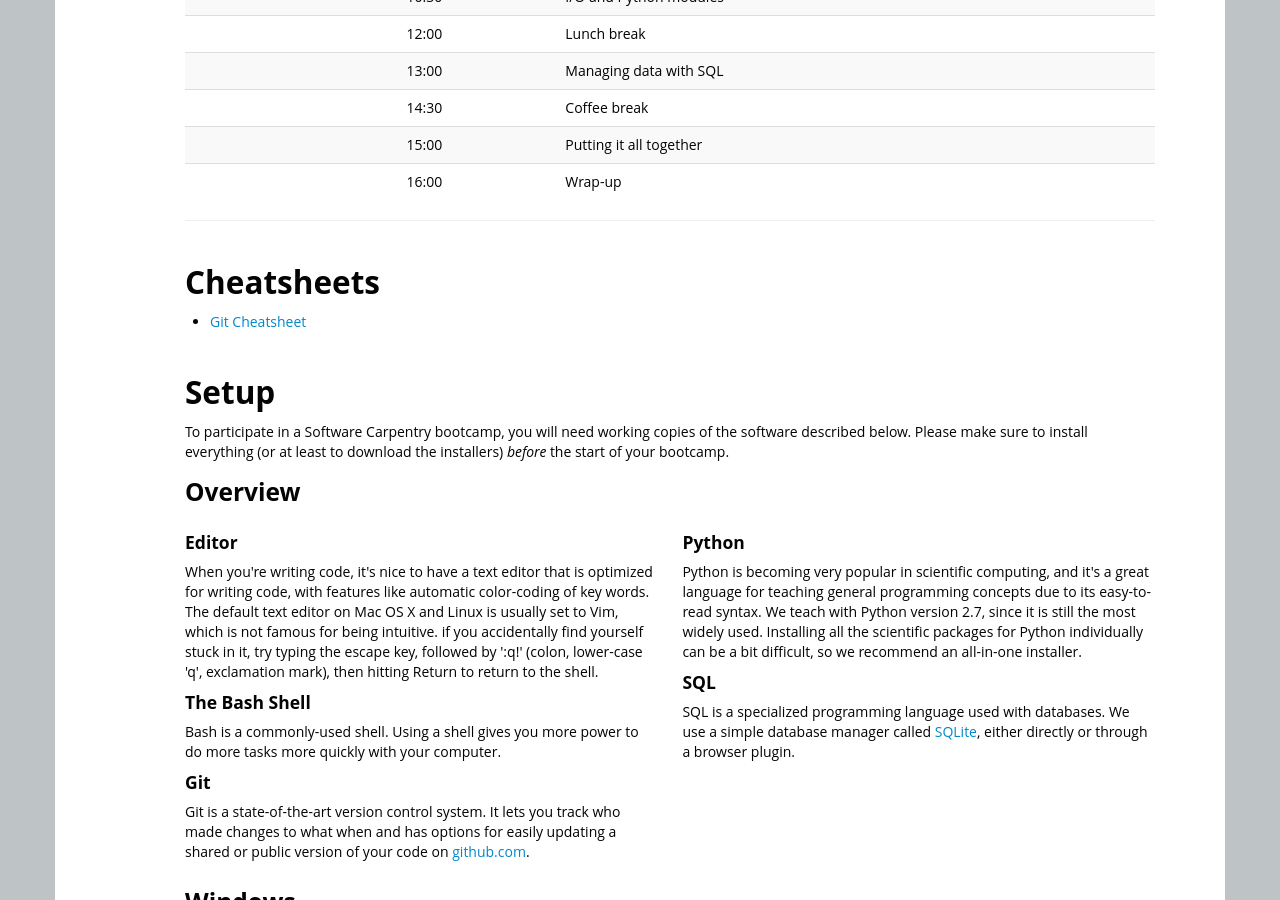
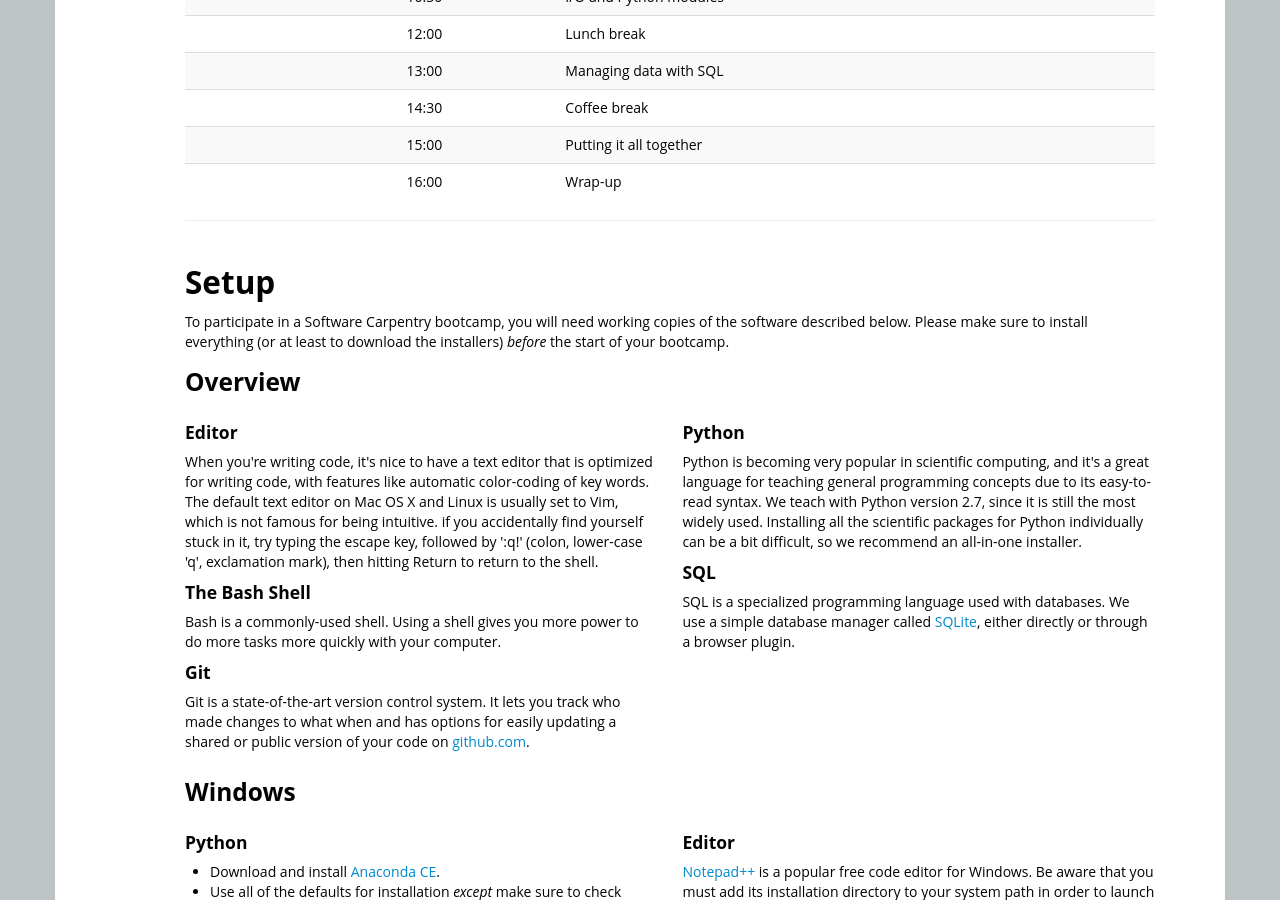
Before and after one commit to cliburn/workshop-swc, a Jekyll site: the page built from index.html, in a window 1280 px wide and 900 px high, scrolled down 1135 px. Built offline with Jekyll 4.4.1, drawn with Linux system fonts in a browser that asks for light colours; nearby versions of some CDN libraries; library files that are not in the unit come from our copies.

Commit message:
index.html: removed broken cheat sheet link

```diff
--- a/index.html
+++ b/index.html
@@ -121,11 +121,6 @@ contact: cliburn.chan@duke.edu
 
 <hr/>
 
-<h2>Cheatsheets</h2>
-<ul>
-  <li><a href="cheatsheets/git_cheatsheet.html">Git Cheatsheet</a></li>
-</ul>
-
 <!--
     Edit the setup instructions in _includes/setup.html to reflect your bootcamp.
     (In particular, most bootcamps teach either Python or R, not both.)
```
